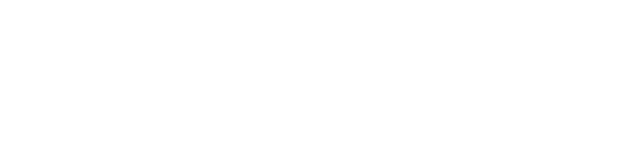
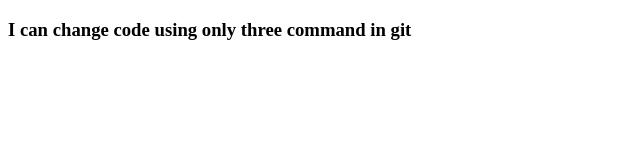
Before and after one commit to lanjudev16/my-secound-repo, a plain HTML site: page index.html in a window 1280 px wide. Shown: the whole page, without its empty margins (0-640 px from the left). Drawn offline with Linux system fonts and the light colour scheme.

Commit message:
Header added

```diff
--- a/index.html
+++ b/index.html
@@ -7,6 +7,6 @@
     <title>Document</title>
 </head>
 <body>
-
+    <h3>I can change code using only three command in git</h3>
 </body>
 </html>
```
